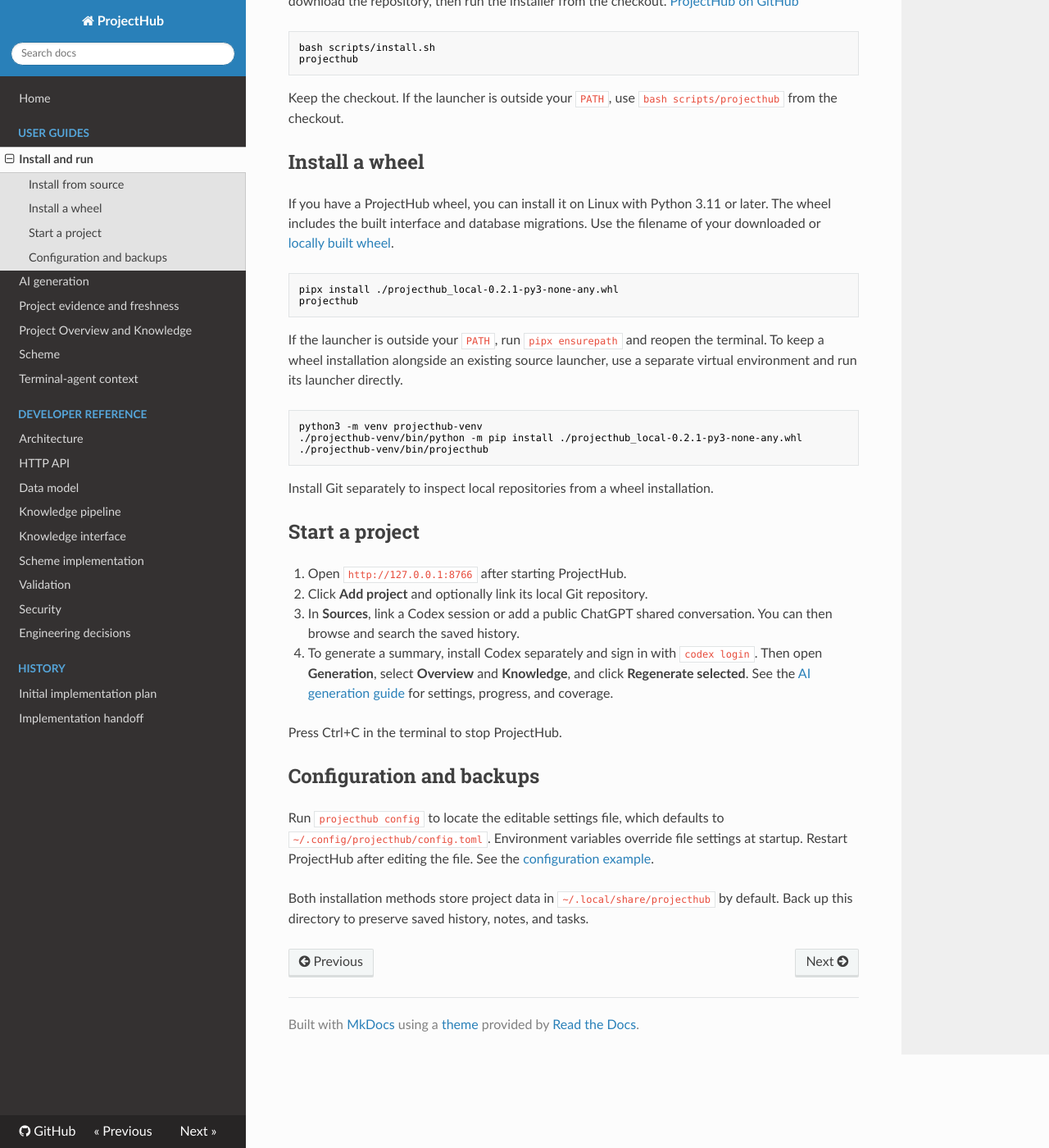
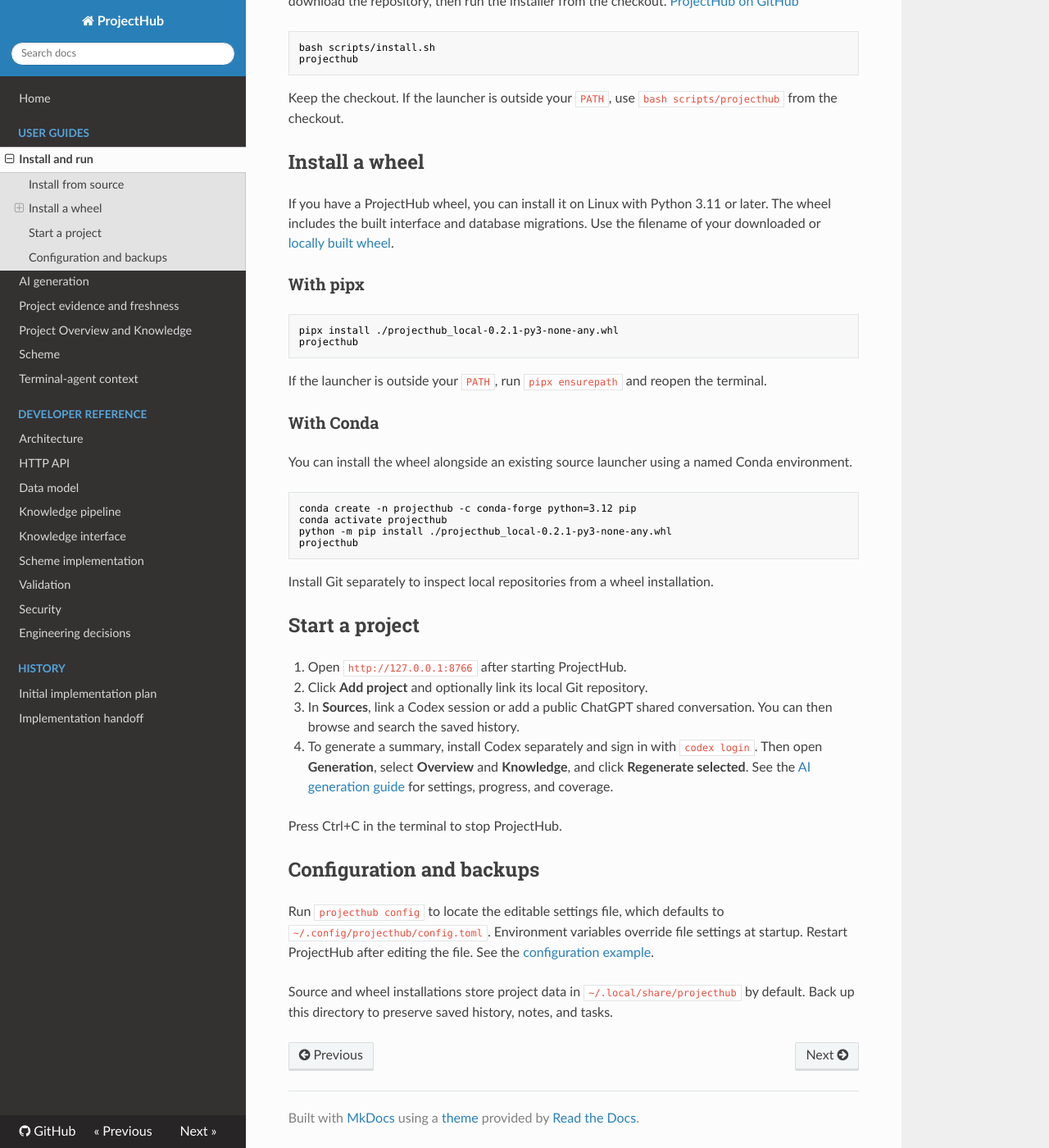
Before and after one commit to avnikonenko/ProjectHub, an MkDocs documentation site: the page built from docs/GETTING_STARTED.md, in a window 1280 px wide and 1400 px high, scrolled down 251 px. Shown: the whole window at 82% size. Built offline with MkDocs 1.6.1, drawn with Linux system fonts in a browser that asks for light colours; nearby versions of some CDN libraries.

Commit message:
Document Conda environment for wheel installation

````diff
--- a/docs/GETTING_STARTED.md
+++ b/docs/GETTING_STARTED.md
@@ -20,19 +20,26 @@ If you have a ProjectHub wheel, you can install it on Linux with Python 3.11 or
 later. The wheel includes the built interface and database migrations. Use the
 filename of your downloaded or [locally built wheel](README.md#build-a-wheel).
 
+### With pipx
+
 ```bash
 pipx install ./projecthub_local-0.2.1-py3-none-any.whl
 projecthub
 ```
 
 If the launcher is outside your `PATH`, run `pipx ensurepath` and reopen the
-terminal. To keep a wheel installation alongside an existing source launcher, use
-a separate virtual environment and run its launcher directly.
+terminal.
+
+### With Conda
+
+You can install the wheel alongside an existing source launcher using a named
+Conda environment.
 
 ```bash
-python3 -m venv projecthub-venv
-./projecthub-venv/bin/python -m pip install ./projecthub_local-0.2.1-py3-none-any.whl
-./projecthub-venv/bin/projecthub
+conda create -n projecthub -c conda-forge python=3.12 pip
+conda activate projecthub
+python -m pip install ./projecthub_local-0.2.1-py3-none-any.whl
+projecthub
 ```
 
 Install Git separately to inspect local repositories from a wheel installation.
@@ -53,5 +60,5 @@ Run `projecthub config` to locate the editable settings file, which defaults to
 at startup. Restart ProjectHub after editing the file. See the
 [configuration example](https://github.com/avnikonenko/ProjectHub/blob/main/config.example.toml).
 
-Both installation methods store project data in `~/.local/share/projecthub` by
+Source and wheel installations store project data in `~/.local/share/projecthub` by
 default. Back up this directory to preserve saved history, notes, and tasks.
````
Also changed, not shown: README.md (+8 -7 lines).
